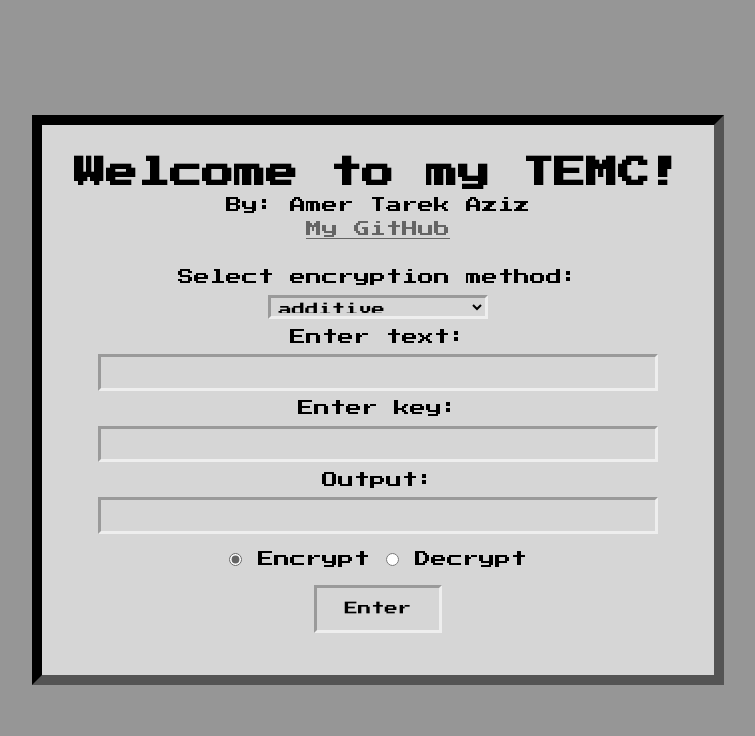
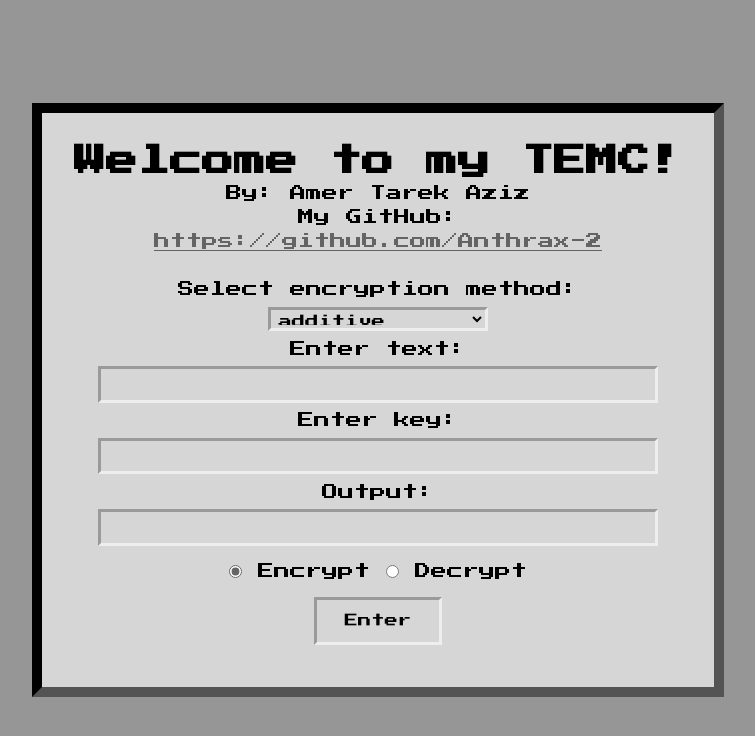
Before and after one commit to Anthrax-2/traditional-encryption-demonstrator, a Flask app: page / in a window 1280 px wide. Shown: the top 736 px of the page, without its empty margins (262-1017 px from the left). Run offline with Flask 3, Linux system fonts and the light colour scheme.

Commit message:
Change link message

```diff
--- a/templates/index.html
+++ b/templates/index.html
@@ -14,7 +14,7 @@
             <header>
                 <h1>Welcome to my TEMC!</h1>
                 <p>By: Amer Tarek Aziz</p>
-                <a href="https://github.com/Anthrax-2">My GitHub</a>
+                <p>My GitHub:</p><a href="https://github.com/Anthrax-2">https://github.com/Anthrax-2</a>
             </header>
             <div class="content">
                 <label for="methods">Select encryption method:</label>
```
